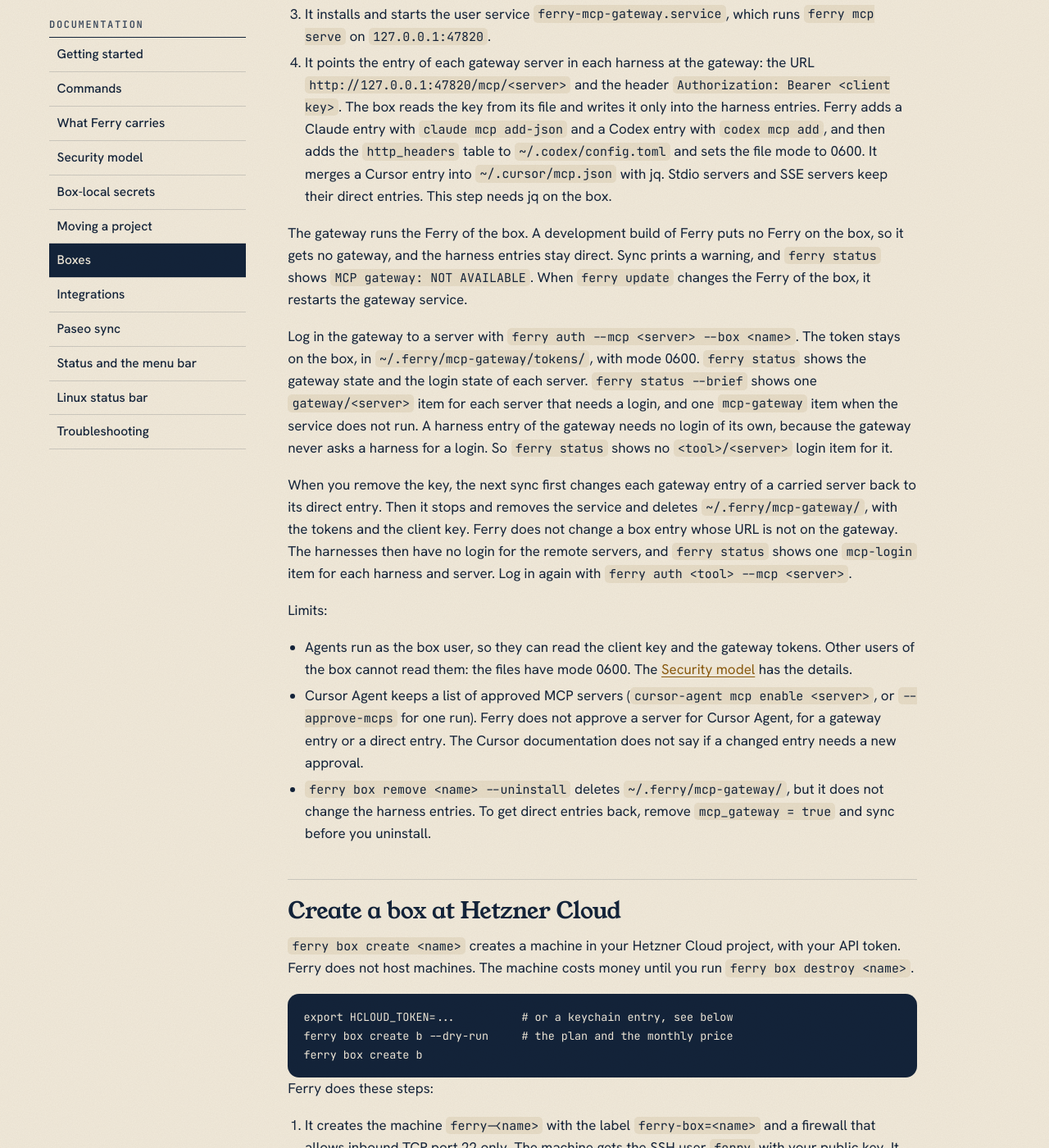
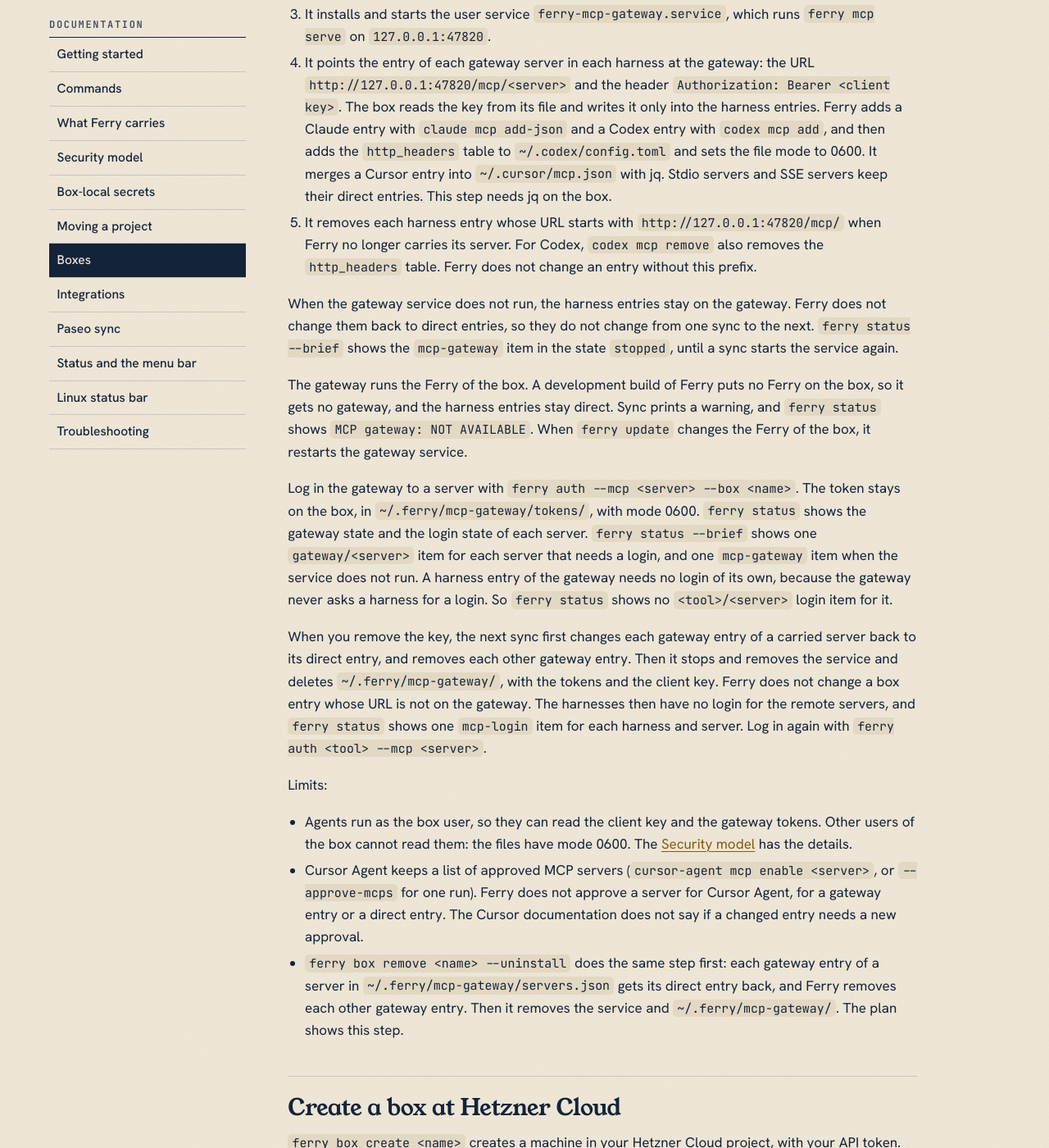
Before and after one commit to dlhck/ferry, a Jekyll site: the page built from docs/boxes.md, in a window 1280 px wide and 1400 px high, scrolled down 2518 px. Shown: the whole window at 82% size. Built offline with Jekyll 4.4.1, drawn with Linux system fonts in a browser that asks for light colours.

Commit message:
docs: describe the cleanup of gateway entries and a stopped gateway

```diff
--- a/docs/boxes.md
+++ b/docs/boxes.md
@@ -86,18 +86,21 @@
 2. It makes the client key `~/.ferry/mcp-gateway/client-key` when it is missing. A harness sends this key to the gateway. The key never leaves the box.
 3. It installs and starts the user service `ferry-mcp-gateway.service`, which runs `ferry mcp serve` on `127.0.0.1:47820`.
 4. It points the entry of each gateway server in each harness at the gateway: the URL `http://127.0.0.1:47820/mcp/<server>` and the header `Authorization: Bearer <client key>`. The box reads the key from its file and writes it only into the harness entries. Ferry adds a Claude entry with `claude mcp add-json` and a Codex entry with `codex mcp add`, and then adds the `http_headers` table to `~/.codex/config.toml` and sets the file mode to 0600. It merges a Cursor entry into `~/.cursor/mcp.json` with jq. Stdio servers and SSE servers keep their direct entries. This step needs jq on the box.
+5. It removes each harness entry whose URL starts with `http://127.0.0.1:47820/mcp/` when Ferry no longer carries its server. For Codex, `codex mcp remove` also removes the `http_headers` table. Ferry does not change an entry without this prefix.
+
+When the gateway service does not run, the harness entries stay on the gateway. Ferry does not change them back to direct entries, so they do not change from one sync to the next. `ferry status --brief` shows the `mcp-gateway` item in the state `stopped`, until a sync starts the service again.
 
 The gateway runs the Ferry of the box. A development build of Ferry puts no Ferry on the box, so it gets no gateway, and the harness entries stay direct. Sync prints a warning, and `ferry status` shows `MCP gateway: NOT AVAILABLE`. When `ferry update` changes the Ferry of the box, it restarts the gateway service.
 
 Log in the gateway to a server with `ferry auth --mcp <server> --box <name>`. The token stays on the box, in `~/.ferry/mcp-gateway/tokens/`, with mode 0600. `ferry status` shows the gateway state and the login state of each server. `ferry status --brief` shows one `gateway/<server>` item for each server that needs a login, and one `mcp-gateway` item when the service does not run. A harness entry of the gateway needs no login of its own, because the gateway never asks a harness for a login. So `ferry status` shows no `<tool>/<server>` login item for it.
 
-When you remove the key, the next sync first changes each gateway entry of a carried server back to its direct entry. Then it stops and removes the service and deletes `~/.ferry/mcp-gateway/`, with the tokens and the client key. Ferry does not change a box entry whose URL is not on the gateway. The harnesses then have no login for the remote servers, and `ferry status` shows one `mcp-login` item for each harness and server. Log in again with `ferry auth <tool> --mcp <server>`.
+When you remove the key, the next sync first changes each gateway entry of a carried server back to its direct entry, and removes each other gateway entry. Then it stops and removes the service and deletes `~/.ferry/mcp-gateway/`, with the tokens and the client key. Ferry does not change a box entry whose URL is not on the gateway. The harnesses then have no login for the remote servers, and `ferry status` shows one `mcp-login` item for each harness and server. Log in again with `ferry auth <tool> --mcp <server>`.
 
 Limits:
 
 - Agents run as the box user, so they can read the client key and the gateway tokens. Other users of the box cannot read them: the files have mode 0600. The [Security model](security-model.md#the-mcp-gateway) has the details.
 - Cursor Agent keeps a list of approved MCP servers (`cursor-agent mcp enable <server>`, or `--approve-mcps` for one run). Ferry does not approve a server for Cursor Agent, for a gateway entry or a direct entry. The Cursor documentation does not say if a changed entry needs a new approval.
-- `ferry box remove <name> --uninstall` deletes `~/.ferry/mcp-gateway/`, but it does not change the harness entries. To get direct entries back, remove `mcp_gateway = true` and sync before you uninstall.
+- `ferry box remove <name> --uninstall` does the same step first: each gateway entry of a server in `~/.ferry/mcp-gateway/servers.json` gets its direct entry back, and Ferry removes each other gateway entry. Then it removes the service and `~/.ferry/mcp-gateway/`. The plan shows this step.
 
 ## Create a box at Hetzner Cloud
 
```
Also changed, not shown: docs/what-ferry-carries.md (+1 -1 lines), skills/ferry/SKILL.md (+2 -2 lines), README.md.
